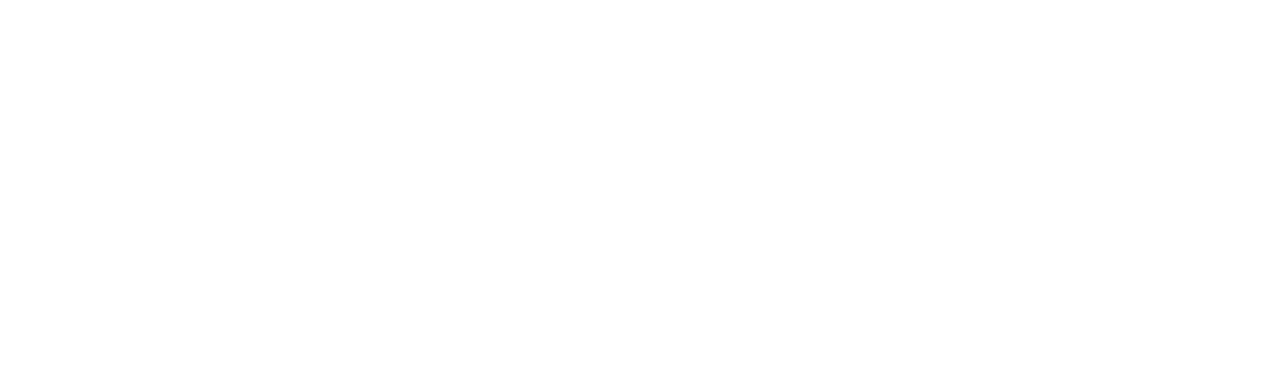
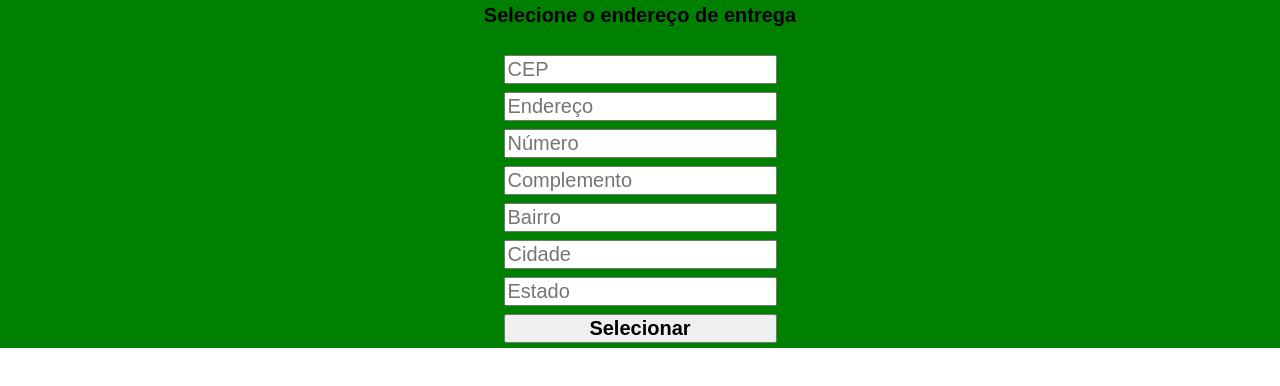
Before and after one commit to thiagosouf/projeto14-bitstore-front, a React (Create React App) app: page /address in a window 1280 px wide. Before the commit this address had no page. Shown: the top 386 px of the page. Built offline with nearby package versions, Linux system fonts and the light colour scheme.

Commit message:
formulario endereço

```diff
--- a/src/components/App.js
+++ b/src/components/App.js
@@ -4,18 +4,23 @@
 
 import LoginPage from "./pages/LoginPage";
 import HomePage from "./pages/HomePage";
+import CheckOut from "./pages/CheckOut";
+import AddressPage from "./pages/AddressPage";
 
 import UserContext from "../contexts/UserContext";
 
 export default function App(){
     const [user, setUser] = useState(null);
+    const [address, setAddress] = useState(null);
     return(
-        <UserContext.Provider value={{ user, setUser }}>
+        <UserContext.Provider value={{ user, setUser, address, setAddress }}>
             <BrowserRouter>
                 <GlobalStyles />
                 <Routes>
                     <Route path="/" element={<HomePage />} />
                     <Route path="/login" element={<LoginPage />} />
+                    <Route path="/checkout" element={<CheckOut />} />
+                    <Route path="/address" element={<AddressPage />} />
                 </Routes>
             </BrowserRouter>
         </UserContext.Provider>
--- /dev/null
+++ b/src/components/pages/AddressPage.js
@@ -0,0 +1,122 @@
+import {useState, useContext} from 'react';
+import {useNavigate} from 'react-router-dom';
+import axios from 'axios';
+import styled from "styled-components"
+
+import UserContext from '../../contexts/UserContext';
+
+export default function AddressPage() {
+    const navigate = useNavigate();
+
+    const [cep, setCep] = useState('');
+    const [endereco, setEndereco] = useState('');
+    const [numero, setNumero] = useState('');
+    const [complemento, setComplemento] = useState('');
+    const [bairro, setBairro] = useState('');
+    const [cidade, setCidade] = useState('');
+    const [estado, setEstado] = useState('');
+    const {user} = useContext(UserContext);
+
+
+    const handleSubmit = (e) => {
+        e.preventDefault();
+        const requisicao = axios.post('http://localhost:5000/address', {
+            cep,
+            endereco,
+            numero,
+            complemento,
+            bairro,
+            cidade,
+            estado
+        }, {
+            headers: {
+                Authorization: `Bearer ${user.token}`
+            }
+        });
+        requisicao.then(res => {
+            console.log(res.data);
+            console.log("Endereço adicionado com sucesso!");
+            navigate('/checkout');
+        }
+        ).catch(err => {
+            console.log(err);
+        }
+        )
+    }
+    return (
+        <FormCadastro>
+            <h1>Selecione o endereço de entrega</h1>
+            <Form onSubmit={handleSubmit}>
+                <input type="text" placeholder="CEP" value={cep} onChange={(e) => setCep(e.target.value)}/>
+                <input type="text" placeholder="Endereço" value={endereco} onChange={(e) => setEndereco(e.target.value)}/>
+                <input type="text" placeholder="Número" value={numero} onChange={(e) => setNumero(e.target.value)}/>
+                <input type="text" placeholder="Complemento" value={complemento} onChange={(e) => setComplemento(e.target.value)}/>
+                <input type="text" placeholder="Bairro" value={bairro} onChange={(e) => setBairro(e.target.value)}/>
+                <input type="text" placeholder="Cidade" value={cidade} onChange={(e) => setCidade(e.target.value)}/>
+                <input type="text" placeholder="Estado" value={estado} onChange={(e) => setEstado(e.target.value)}/>
+                <button type="submit">Selecionar</button>
+            </Form>
+        </FormCadastro>
+    )
+}
+
+
+
+
+
+// return(
+//     <>
+//     {selecionarEndereco ?
+//         <FormCadastro>
+//             <h1>ENDERECO DE ENTREGA</h1>
+//             <Formulario onSubmit={cadastrarEndereco}>
+
+//                 <input type="number" placeholder="CEP" value={cep} onChange={(e) => setCEP(e.target.value)} />
+//                 <input type="text" placeholder="Endereço (Rua, Avenida ...)" value={endereco} onChange={(e) => setEndereco(e.target.value)} />
+//                 <input type="number" placeholder="Numero" value={numero} onChange={(e) => setNumero(e.target.value)} />
+//                 <input type="text" placeholder="Complemento" value={complemento} onChange={(e) => setComplemento(e.target.value)} />
+//                 <input type="text" placeholder="Bairro" value={bairro} onChange={(e) => setBairro(e.target.value)} />
+//                 <input type="text" placeholder="Cidade" value={cidade} onChange={(e) => setCidade(e.target.value)} />
+//                 <input type="text" placeholder="Estado" value={estado} onChange={(e) => setEstado(e.target.value)} />
+//                 <button type="submit">Salvar</button>
+//             </Formulario>
+//         </FormCadastro>
+//         :
+//         <FormCadastro onClick={() => setSelecionarEndereco(true)}><h1>CADASTRAR ENDERECO DE ENTREGA</h1></FormCadastro>
+//         }
+//     </>
+//     )}
+
+
+
+
+    const Form= styled.form`
+    display: flex;
+    flex-direction: column;
+    justify-content: center;
+    align-items: center;
+    input{
+        margin-bottom: 8px;
+        font-size: 20px;
+        width: 100%
+    }
+    button{
+        font-size: 20px;
+        font-weight: 700;
+        width: 100%;}
+
+`
+
+const FormCadastro = styled.div`
+    display: flex;
+    flex-direction: column;
+    justify-content: center;
+    align-items: center;
+    width: 100vw;
+    background-color: green;
+    padding: 5px;
+    h1{
+        font-size: 20px;
+        margin-bottom: 30px;
+    }
+`
--- /dev/null
+++ b/src/components/pages/CheckOut.js
@@ -0,0 +1,83 @@
+import { useEffect, useContext } from "react";
+import { Link } from "react-router-dom"
+import axios from "axios";
+import { useState } from "react";
+
+import UserContext from '../../contexts/UserContext';
+
+export default function CheckOut(){
+    const {user} = useContext(UserContext);
+    const {address} = useContext(UserContext);
+
+
+    const [email, setEmail] = useState('');
+    const [endereco, setEndereco] = useState('');
+
+
+    useEffect(() => {
+        console.log("user do front =");
+        console.log(user)
+        if(user){
+            const requisicao = axios.get('http://localhost:5000/signin', {
+                headers: {
+                    Authorization: `${user.token}`
+                    }
+                    });
+            requisicao.then(res => {
+                console.log(res.data);
+                setEmail((res.data.email));
+            }
+            ).catch(err => {
+                console.log(err);
+            }
+            )}
+    }, [user]);
+
+    useEffect(() => {
+        console.log(address)
+        if(address){
+            const requisicao = axios.get('http://localhost:5000/address', {
+                headers: {
+                    Authorization: `Bearer ${user.token}`
+                    }
+                    });
+            requisicao.then(res => {
+                console.log(res.data);
+                setEndereco((res.data.endereco));
+            }
+            ).catch(err => {
+                console.log(err);
+            }
+            )}
+    }, [address]);
+
+
+
+    return(
+    // <TeladeCheckout>
+    //             <Topo>
+                    (user) ? (<>
+                            <h1>Olá, {user.name}!</h1>
+                            <h1>Seu email: {email}</h1>
+                            {(address) ? (<>TEM ENDEREÇo</>) : (<Link to="/address"><p>Cadastre seu endereço</p></Link>)
+}
+
+
+                        </>)
+                        :
+                        <Link to="/login"><p>Faça Login ou crie seu Cadastro</p></Link>
+                /* </Topo>
+                <Produtos>
+
+                </Produtos>
+                <Entrega>
+
+                </Entrega>
+                <Frete></Frete>
+                <Cupom></Cupom>
+                <Valor></Valor>
+
+
+            </TeladeCheckout> */
+    )
+}
--- a/src/components/pages/HomePage.js
+++ b/src/components/pages/HomePage.js
@@ -1,12 +1,20 @@
 import { useContext } from "react";
 import { Link } from "react-router-dom"
 
-import UserContext from '../../contexts/UserContext';
+// import UserContext from '../../contexts/UserContext';
 
 export default function HomePage(){
-    const {user} = useContext(UserContext);
-    console.log(user)
+    // const {user} = useContext(UserContext);
+
+    const dados = JSON.parse(localStorage.getItem('usuarioLocal'));
+    console.log(dados)
+
+    // console.log(user)
     return(
+        (dados) ? (<>
+                    <h1>Bem Vindo(a)!!</h1>
+                </>)
+        :
         <>
             <Link to="/login"><p>Faça Login ou crie seu Cadastro</p></Link>
         </>
--- a/src/components/pages/LoginPage.js
+++ b/src/components/pages/LoginPage.js
@@ -29,12 +29,16 @@
         });
 
 
+
         requisicao.then(res => {
-            // localStorage.setItem('token', res.data.token);
             const { token, name } = res.data;
+            console.log(res.data);
             setUser({ token, name });
+            const dados = JSON.stringify({ token});
+            localStorage.setItem('usuarioLocal', JSON.stringify(dados));
+
             alert('Login realizado com sucesso!');
-            navigate('/');
+            navigate('/checkout');
         }
         ).catch(err => {
             alert('Erro ao realizar o login');
@@ -56,7 +60,7 @@
         });
         requisicao.then(res => {
             alert('Cadastro realizado com sucesso');
-            navigate('/');
+            navigate('/login');
         });
 
         requisicao.catch(err => {
```
